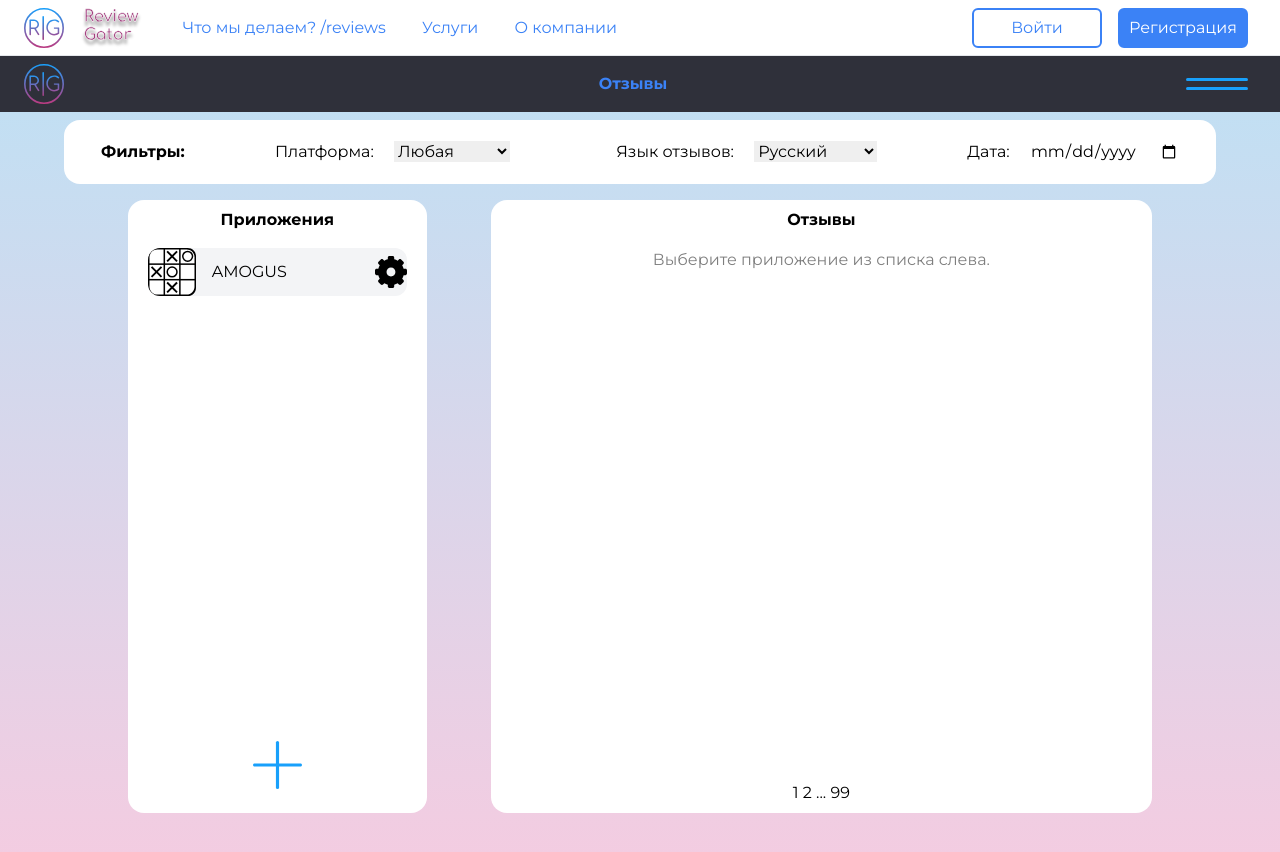
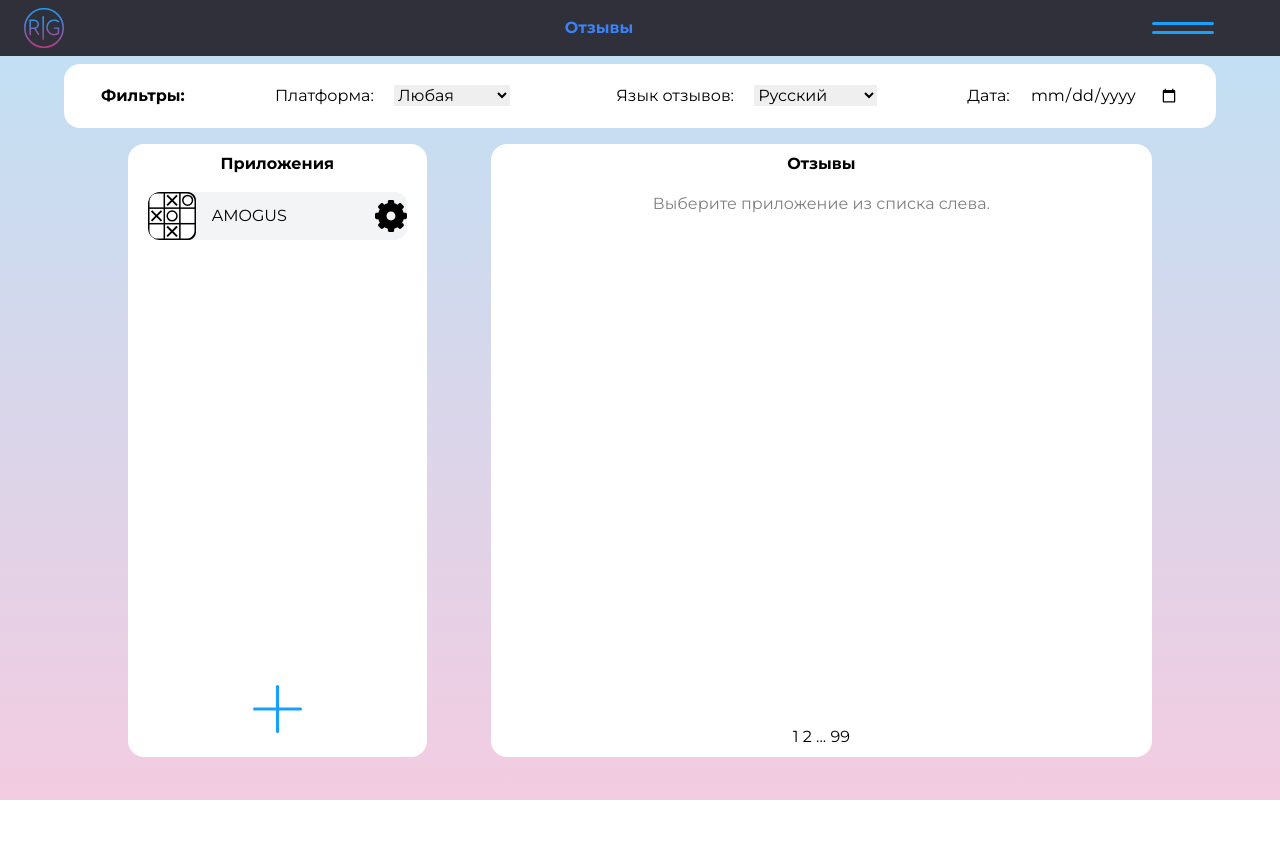
Before and after one commit to mixtern/app-store-parser-frontend, an Angular app: page /reviews in a window 1280 px wide. Shown: the top 852 px of the page. After the commit the page ends 800 px from the top, so only its background shows below. Built offline with nearby package versions, Linux system fonts and the light colour scheme.

Commit message:
Header is now changing accordingly to current url

```diff
--- a/src/app/app.component.html
+++ b/src/app/app.component.html
@@ -1,2 +1,2 @@
-<landing-header></landing-header>
+<app-header></app-header>
 <router-outlet></router-outlet>
--- a/src/app/app.module.ts
+++ b/src/app/app.module.ts
@@ -6,7 +6,7 @@ import { AppRoutingModule } from './app-routing.module';
 import { AppComponent } from './app.component';
 
 import { LandingComponent } from './landing/landing.component';
-import { LandingHeaderComponent } from './landing/header/header.component';
+import { LandingHeaderComponent } from './header/header.component';
 
 import { ReviewsComponent } from './main/reviews/reviews.component';
 import { AppConfigModalComponent } from './main/reviews/app-config-modal/app-config-modal.component';
--- /dev/null
+++ b/src/app/header/header.component.html
@@ -0,0 +1,39 @@
+<div class="mx-auto fixed z-10 montserrat" [ngClass]="this.isLanding ? 'headerLight' : 'headerDark'">
+  <div class="flex justify-between items-center h-14 border-b w-screen" [ngClass]="{'border-b':this.isLanding}">
+    <div class="flex items-center text-blue-500">
+      <a href="./" class="mx-4 flex items-center justify-center">
+        <img class="h-14 object-cover p-2" src="./assets/images/logo.svg" alt="Logo">
+        <img *ngIf="this.isLanding" class="h-14 object-cover p-2" src="./assets/images/logo_text.svg" alt="Logo">
+      </a>
+      <div *ngIf="this.isLanding" class="hidden md:block">
+        <a href="#what-we-do" class="mx-4">
+          Что мы делаем?
+        </a>
+        <a href="#what-we-can-do" class="mx-4">
+          Услуги
+        </a>
+        <a href="#about-us" class="mx-4">
+          О компании
+        </a>
+      </div>
+    </div>
+
+    <div *ngIf="!this.isLanding" class="font-bold text-blue-500">
+      <span *ngIf="this.router.url === '/reviews'">Отзывы</span>
+    </div>
+
+    <div class="flex items-center">
+      <button *ngIf="this.isLanding" class="mx-2 bg-white border-2 rounded-md border-blue-500 text-blue-500">
+        Войти
+      </button>
+      <button *ngIf="this.isLanding" class="mx-2 mr-8 bg-blue-500 border-2 rounded-md border-blue-500 text-white">
+        Регистрация
+      </button>
+      <button *ngIf="!this.isLanding" class="mx-2 mr-8">
+        <img src="./assets/images/main/burger.svg" class="mx-auto">
+      </button>
+    </div>
+  </div>
+</div>
+<!-- This thing helps reveal content underneath the header -->
+<div class="h-14"></div>
--- a/src/app/header/header.component.scss
+++ b/src/app/header/header.component.scss
@@ -0,0 +1,16 @@
+button {
+    width: 130px;
+    height: 40px;
+}
+
+button {
+    height: 40px;
+}
+
+.headerLight {
+    @apply bg-white;
+}
+
+.headerDark {
+    background: #2F303A;
+}
--- a/src/app/landing/header/header.component.ts
+++ b/src/app/header/header.component.ts
@@ -2,7 +2,7 @@ import { Component, OnInit } from '@angular/core';
 import { Router } from '@angular/router';
 
 @Component({
-  selector: 'landing-header',
+  selector: 'app-header',
   templateUrl: './header.component.html',
   styleUrls: ['./header.component.scss']
 })
@@ -12,6 +12,8 @@ export class LandingHeaderComponent implements OnInit {
     this.router = router;
   }
 
+  get isLanding (): boolean {return this.router.url === '/' || this.router.url.startsWith('/#');}
+
   ngOnInit() {
 
   }
--- a/src/app/landing/header/header.component.html
+++ /dev/null
@@ -1,32 +0,0 @@
-<div class="bg-white mx-auto fixed z-10 montserrat">
-  <div class="flex justify-between items-center h-14 border-b w-screen">
-    <div class="flex items-center text-blue-500">
-      <a href="./" class="mx-4 flex items-center justify-center">
-        <img class="h-14 object-cover p-2" src="./assets/images/logo.svg" alt="Logo">
-        <img class="h-14 object-cover p-2" src="./assets/images/logo_text.svg" alt="Logo">
-      </a>
-      <div class="hidden md:block">
-        <a href="#what-we-do" class="mx-4">
-          Что мы делаем?
-          {{this.router.url}}
-        </a>
-        <a href="#what-we-can-do" class="mx-4">
-          Услуги
-        </a>
-        <a href="#about-us" class="mx-4">
-          О компании
-        </a>
-      </div>
-    </div>
-    <div class="flex items-center">
-      <button class="mx-2 bg-white border-2 rounded-md border-blue-500 text-blue-500">
-        Войти
-      </button>
-      <button class="mx-2 mr-8 bg-blue-500 border-2 rounded-md border-blue-500 text-white">
-        Регистрация
-      </button>
-    </div>
-  </div>
-</div>
-<!-- This thing helps reveal content underneath the header -->
-<div class="h-14"></div>
--- a/src/app/landing/header/header.component.scss
+++ /dev/null
@@ -1,4 +0,0 @@
-button {
-    width: 130px;
-    height: 40px;
-}
--- a/src/app/landing/landing.component.html
+++ b/src/app/landing/landing.component.html
@@ -1,4 +1,3 @@
-<landing-header></landing-header>
 <body class="montserrat">
   <div class="h-screen carousel">
       <div class="bg-container">
--- a/src/app/main/reviews/reviews.component.html
+++ b/src/app/main/reviews/reviews.component.html
@@ -1,4 +1,3 @@
-<main-header></main-header>
 <body class="bg-blue-300 montserrat pt-2">
   <div class="flex flex-wrap justify-around mx-16 items-center bg-white rounded-2xl mb-4 h-16">
     <span class="font-bold">Фильтры:</span>
--- a/src/app/main/reviews/reviews.component.ts
+++ b/src/app/main/reviews/reviews.component.ts
@@ -1,9 +1,5 @@
 import { Component, Inject, Injectable, Input } from '@angular/core';
-import { BehaviorSubject } from 'rxjs';
 import { AppConfigService } from './app-config.service';
-import { ReviewsBlockComponent } from "./reviews-block/reviews-block.component";
-
-import { AppConfig } from 'src/shared/main/app-config';
 
 @Component({
   selector: 'app-reviews',
```
Also changed, not shown: 1 other file (tests, documents, lock files or other folders).
